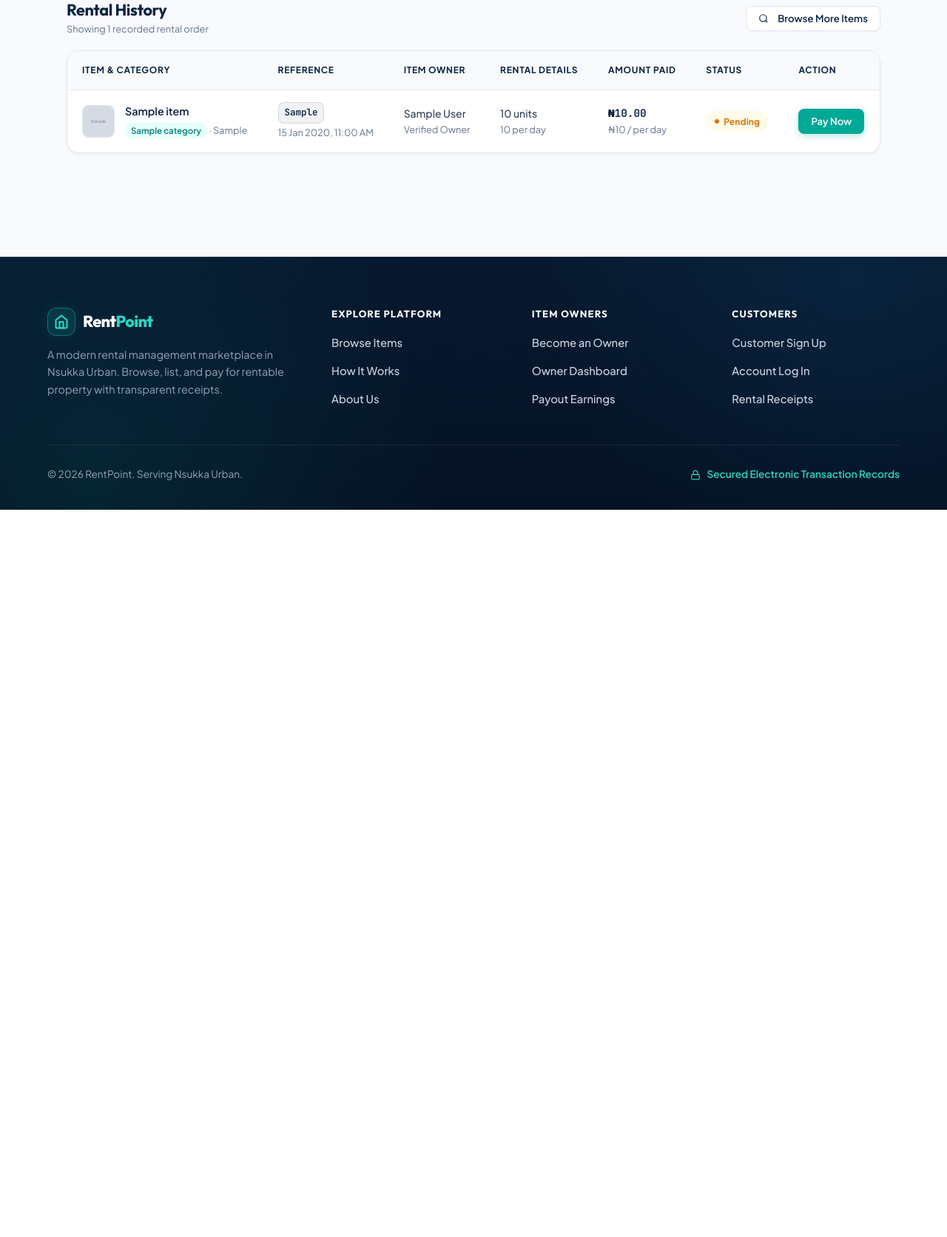
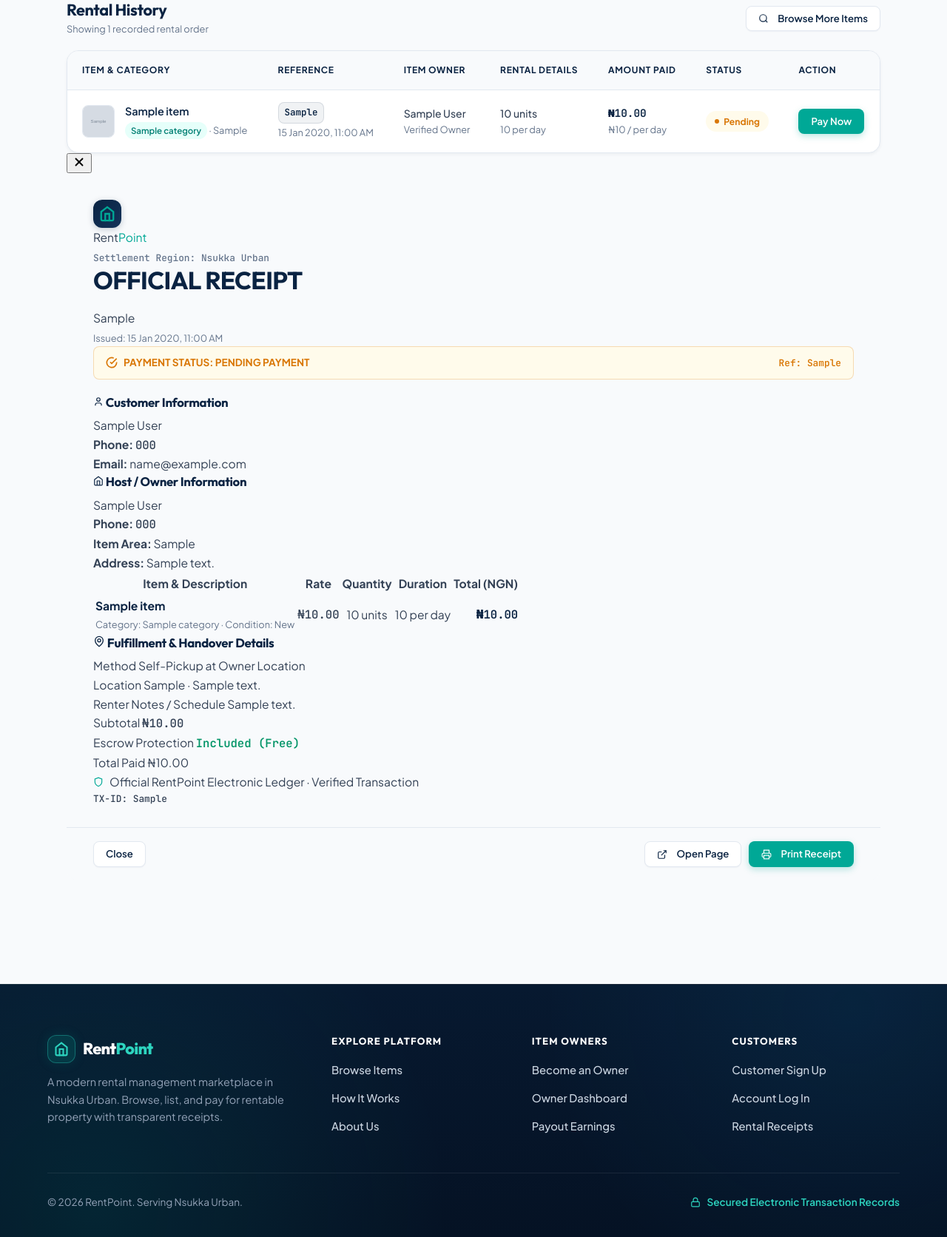
Before and after one commit to odibest7/rentpoint, a Django app: page /transactions/mine/ in a window 1280 px wide. Shown: the part 491-2163 px from the top of the page at 74% size. Before the commit the page ends 1180 px from the top, so only its background shows below. Run offline with Django 5.2, Linux system fonts and the light colour scheme; a user stored in the database is signed in; tables that the repository leaves empty hold one stand-in row (values such as "Sample post"); grey boxes marked "Sample" are stand-in pictures.

Commit message:
feat(ui): implement animated pop-up modal receipt engine for one-click receipt viewing

```diff
--- a/static/js/main.js
+++ b/static/js/main.js
@@ -7,6 +7,7 @@
   initAlertDismiss();
   initFormsetAdd();
   initConfirmDialogs();
+  initModalPopups();
 });
 
 function initMobileNav() {
@@ -70,3 +71,67 @@
     });
   });
 }
+
+/**
+ * Handles smooth pop-up receipt modals across the platform.
+ */
+function initModalPopups() {
+  function openModal(modalId) {
+    const modal = document.getElementById(modalId);
+    if (!modal) return;
+    modal.classList.add("is-open");
+    document.body.style.overflow = "hidden";
+  }
+
+  function closeModal(modal) {
+    if (!modal) return;
+    modal.classList.remove("is-open");
+    // Only restore body scrolling if no other modals are open
+    if (!document.querySelector(".modal-backdrop.is-open")) {
+      document.body.style.overflow = "";
+    }
+  }
+
+  // Open modal triggers
+  document.querySelectorAll("[data-open-modal]").forEach(function (trigger) {
+    trigger.addEventListener("click", function (e) {
+      e.preventDefault();
+      const modalId = trigger.getAttribute("data-open-modal");
+      openModal(modalId);
+    });
+  });
+
+  // Close modal triggers
+  document.querySelectorAll("[data-close-modal]").forEach(function (btn) {
+    btn.addEventListener("click", function (e) {
+      e.preventDefault();
+      const modal = btn.closest(".modal-backdrop");
+      closeModal(modal);
+    });
+  });
+
+  // Click outside dialog to close
+  document.querySelectorAll(".modal-backdrop").forEach(function (modal) {
+    modal.addEventListener("click", function (e) {
+      if (e.target === modal) {
+        closeModal(modal);
+      }
+    });
+  });
+
+  // ESC key to close any active modal
+  document.addEventListener("keydown", function (e) {
+    if (e.key === "Escape") {
+      const activeModal = document.querySelector(".modal-backdrop.is-open");
+      if (activeModal) {
+        closeModal(activeModal);
+      }
+    }
+  });
+
+  // Auto-open if URL hash matches a receipt ID (e.g. #receipt-modal-RP-XXXXX)
+  if (window.location.hash && window.location.hash.startsWith("#receipt-modal-")) {
+    const targetId = window.location.hash.substring(1);
+    openModal(targetId);
+  }
+}
--- /dev/null
+++ b/transactions/templates/transactions/_receipt_modal.html
@@ -0,0 +1,174 @@
+<!-- Popup Receipt Modal for Transaction #{{ transaction.reference }} -->
+<div id="receipt-modal-{{ transaction.reference }}" class="modal-backdrop receipt-modal no-print" role="dialog" aria-modal="true" aria-labelledby="receipt-title-{{ transaction.reference }}">
+  <div class="receipt-modal-dialog">
+    <button type="button" class="modal-close-btn no-print" data-close-modal title="Close receipt popup">
+      <svg width="18" height="18" viewBox="0 0 24 24" fill="none" stroke="currentColor" stroke-width="2.5" stroke-linecap="round"><line x1="18" y1="6" x2="6" y2="18"/><line x1="6" y1="6" x2="18" y2="18"/></svg>
+    </button>
+
+    <div class="receipt-card" style="box-shadow:none; border:none; padding: 36px 36px 28px;">
+      <!-- Receipt Document Header -->
+      <div class="receipt-header">
+        <div>
+          <div class="receipt-brand-mark">
+            <span class="brand-icon">
+              <svg width="22" height="22" viewBox="0 0 24 24" fill="none" stroke="currentColor" stroke-width="2.5" stroke-linecap="round"><path d="m3 9 9-7 9 7v11a2 2 0 0 1-2 2H5a2 2 0 0 1-2-2z"/><polyline points="9 22 9 12 15 12 15 22"/></svg>
+            </span>
+            <span>Rent<span style="color:var(--color-accent-teal);">Point</span></span>
+          </div>
+          <div class="mono text-xs" style="color:var(--color-ink-muted); margin-top:4px;">
+            Settlement Region: {{ PLATFORM_SERVICE_AREA }}
+          </div>
+        </div>
+
+        <div class="receipt-doc-badge">
+          <h2 id="receipt-title-{{ transaction.reference }}" class="receipt-doc-title">OFFICIAL RECEIPT</h2>
+          <div class="receipt-ref-code">{{ transaction.reference }}</div>
+          <div class="subtle text-xs" style="margin-top: 4px;">
+            Issued: {{ transaction.paid_at|default:transaction.created_at|date:"d M Y, h:i A" }}
+          </div>
+        </div>
+      </div>
+
+      <!-- Transaction Status Banner -->
+      <div style="display: flex; align-items: center; justify-content: space-between; padding: 10px 16px; border-radius: var(--radius-sm); margin-bottom: 20px; {% if transaction.status == 'paid' %}background: var(--color-success-tint); border: 1px solid rgba(5, 150, 105, 0.25); color: var(--color-success);{% elif transaction.status == 'pending' %}background: var(--color-warning-tint); border: 1px solid rgba(217, 119, 6, 0.25); color: var(--color-warning);{% else %}background: var(--color-danger-tint); border: 1px solid rgba(220, 38, 38, 0.25); color: var(--color-danger);{% endif %}">
+        <div style="display: flex; align-items: center; gap: 8px; font-weight: 700; font-size: 0.85rem;">
+          <svg width="16" height="16" viewBox="0 0 24 24" fill="none" stroke="currentColor" stroke-width="2.5"><path d="M22 11.08V12a10 10 0 1 1-5.93-9.14"/><polyline points="22 4 12 14.01 9 11.01"/></svg>
+          PAYMENT STATUS: {{ transaction.get_status_display|upper }}
+        </div>
+        <div class="mono text-xs" style="font-weight: 600;">
+          {% if transaction.provider_reference %}Ref: {{ transaction.provider_reference }}{% else %}Channel: Electronic Escrow{% endif %}
+        </div>
+      </div>
+
+      <!-- Parties Overview: Customer & Item Owner -->
+      <div class="receipt-parties-grid">
+        <div class="receipt-party-col">
+          <h4>
+            <svg width="14" height="14" viewBox="0 0 24 24" fill="none" stroke="currentColor" stroke-width="2"><path d="M19 21v-2a4 4 0 0 0-4-4H9a4 4 0 0 0-4 4v2"/><circle cx="12" cy="7" r="4"/></svg>
+            Customer Information
+          </h4>
+          <div class="receipt-party-name">{{ transaction.customer.get_full_name|default:transaction.customer.username }}</div>
+          <div class="receipt-party-detail"><strong>Phone:</strong> <span class="mono">{{ transaction.contact_phone|default:transaction.customer.phone_number|default:"Not specified" }}</span></div>
+          <div class="receipt-party-detail"><strong>Email:</strong> {{ transaction.customer.email }}</div>
+          {% if transaction.delivery_option == "delivery" and transaction.delivery_address %}
+            <div class="receipt-party-detail"><strong>Delivery Address:</strong> {{ transaction.delivery_address }}</div>
+          {% endif %}
+        </div>
+
+        <div class="receipt-party-col">
+          <h4>
+            <svg width="14" height="14" viewBox="0 0 24 24" fill="none" stroke="currentColor" stroke-width="2"><path d="m3 9 9-7 9 7v11a2 2 0 0 1-2 2H5a2 2 0 0 1-2-2z"/><polyline points="9 22 9 12 15 12 15 22"/></svg>
+            Host / Owner Information
+          </h4>
+          <div class="receipt-party-name">{{ transaction.owner.get_full_name|default:transaction.owner.username }}</div>
+          <div class="receipt-party-detail"><strong>Phone:</strong> <span class="mono">{{ transaction.owner.phone_number|default:"Verified Host" }}</span></div>
+          <div class="receipt-party-detail"><strong>Item Area:</strong> {{ transaction.item.location }}</div>
+          {% if transaction.owner.address %}
+            <div class="receipt-party-detail"><strong>Address:</strong> {{ transaction.owner.address }}</div>
+          {% endif %}
+        </div>
+      </div>
+
+      <!-- Itemized Rental Breakdown Table -->
+      <table class="receipt-table">
+        <thead>
+          <tr>
+            <th>Item &amp; Description</th>
+            <th class="text-center">Rate</th>
+            <th class="text-center">Quantity</th>
+            <th class="text-center">Duration</th>
+            <th class="text-right">Total (NGN)</th>
+          </tr>
+        </thead>
+        <tbody>
+          <tr>
+            <td>
+              <div class="font-bold" style="color: var(--color-primary-navy);">{{ transaction.item.name }}</div>
+              <div class="subtle text-xs" style="margin-top: 2px;">
+                Category: {{ transaction.item.category.name }} &middot; Condition: {{ transaction.item.get_condition_display }}
+              </div>
+            </td>
+            <td class="text-center mono">₦{{ transaction.item.rental_price|floatformat:2 }}</td>
+            <td class="text-center">{{ transaction.quantity }} unit{{ transaction.quantity|pluralize }}</td>
+            <td class="text-center">{{ transaction.duration }} {{ transaction.item.get_price_unit_display }}</td>
+            <td class="text-right mono font-bold" style="color: var(--color-primary-navy);">₦{{ transaction.amount|floatformat:2 }}</td>
+          </tr>
+        </tbody>
+      </table>
+
+      <!-- Handover & Fulfillment Instructions Box -->
+      <div class="receipt-handover-box">
+        <h4 class="receipt-handover-title">
+          <svg width="16" height="16" viewBox="0 0 24 24" fill="none" stroke="currentColor" stroke-width="2" stroke-linecap="round"><path d="M20 10c0 6-8 12-8 12s-8-6-8-12a8 8 0 0 1 16 0Z"/><circle cx="12" cy="10" r="3"/></svg>
+          Fulfillment &amp; Handover Details
+        </h4>
+        <div class="receipt-handover-grid">
+          <div class="receipt-handover-item">
+            <span>Method</span>
+            <span>{{ transaction.get_delivery_option_display }}</span>
+          </div>
+          <div class="receipt-handover-item">
+            <span>Location</span>
+            <span>{{ transaction.item.location }}{% if transaction.owner.address %} &middot; {{ transaction.owner.address }}{% endif %}</span>
+          </div>
+          {% if transaction.delivery_option == "delivery" and transaction.delivery_address %}
+            <div class="receipt-handover-item" style="grid-column: span 2;">
+              <span>Delivery Destination</span>
+              <span>{{ transaction.delivery_address }}</span>
+            </div>
+          {% endif %}
+          {% if transaction.pickup_notes %}
+            <div class="receipt-handover-item" style="grid-column: span 2;">
+              <span>Renter Notes / Schedule</span>
+              <span>{{ transaction.pickup_notes }}</span>
+            </div>
+          {% endif %}
+        </div>
+      </div>
+
+      <!-- Financial Totals Summary -->
+      <div class="receipt-summary-box">
+        <div class="receipt-summary-row">
+          <span>Subtotal</span>
+          <span class="mono">₦{{ transaction.amount|floatformat:2 }}</span>
+        </div>
+        <div class="receipt-summary-row">
+          <span>Escrow Protection</span>
+          <span class="mono" style="color:var(--color-success); font-weight:600;">Included (Free)</span>
+        </div>
+        <div class="receipt-summary-total">
+          <span>Total Paid</span>
+          <span class="total-figure">₦{{ transaction.amount|floatformat:2 }}</span>
+        </div>
+      </div>
+
+      <!-- Security & Legal Ledger Verification -->
+      <div class="receipt-security-footer">
+        <div style="display: flex; align-items: center; gap: 8px;">
+          <svg width="14" height="14" viewBox="0 0 24 24" fill="none" stroke="var(--color-accent-teal)" stroke-width="2"><path d="M12 22s8-4 8-10V5l-8-3-8 3v7c0 6 8 10 8 10z"/></svg>
+          <span>Official RentPoint Electronic Ledger &middot; Verified Transaction</span>
+        </div>
+        <div class="mono text-xs">
+          TX-ID: {{ transaction.reference }}
+        </div>
+      </div>
+    </div>
+
+    <!-- Modal Footer Controls -->
+    <div class="modal-footer-bar no-print" style="display: flex; justify-content: space-between; align-items: center; padding: 18px 36px; background: var(--color-bg); border-top: 1px solid var(--color-border); border-radius: 0 0 var(--radius-lg) var(--radius-lg);">
+      <button type="button" class="btn btn-sm btn-outline" data-close-modal>
+        Close
+      </button>
+      <div style="display: flex; gap: 10px;">
+        <a href="{% url 'transactions:receipt' transaction.reference %}" class="btn btn-sm btn-outline" target="_blank" title="Open full receipt page">
+          <svg width="14" height="14" viewBox="0 0 24 24" fill="none" stroke="currentColor" stroke-width="2" style="margin-right: 4px;"><path d="M18 13v6a2 2 0 0 1-2 2H5a2 2 0 0 1-2-2V8a2 2 0 0 1 2-2h6"/><polyline points="15 3 21 3 21 9"/><line x1="10" y1="14" x2="21" y2="3"/></svg>
+          Open Page
+        </a>
+        <button type="button" onclick="window.print()" class="btn btn-sm btn-primary">
+          <svg width="14" height="14" viewBox="0 0 24 24" fill="none" stroke="currentColor" stroke-width="2" style="margin-right: 4px;"><polyline points="6 9 6 2 18 2 18 9"/><path d="M6 18H4a2 2 0 0 1-2-2v-5a2 2 0 0 1 2-2h16a2 2 0 0 1 2 2v5a2 2 0 0 1-2 2h-2"/><rect width="12" height="8" x="6" y="14"/></svg>
+          Print Receipt
+        </button>
+      </div>
+    </div>
+  </div>
+</div>
--- a/transactions/templates/transactions/transaction_list.html
+++ b/transactions/templates/transactions/transaction_list.html
@@ -119,7 +119,7 @@
                       {% endif %}
                     </td>
                     <td class="text-right">
-                      <a href="{% url 'transactions:receipt' transaction.reference %}" class="btn btn-sm btn-outline">
+                      <a href="{% url 'transactions:receipt' transaction.reference %}" data-open-modal="receipt-modal-{{ transaction.reference }}" class="btn btn-sm btn-outline">
                         <svg width="14" height="14" viewBox="0 0 24 24" fill="none" stroke="currentColor" stroke-width="2" style="margin-right:4px;"><path d="M14 2H6a2 2 0 0 0-2 2v16a2 2 0 0 0 2 2h12a2 2 0 0 0 2-2V8z"/><polyline points="14 2 14 8 20 8"/></svg>
                         Receipt
                       </a>
@@ -129,6 +129,11 @@
               </tbody>
             </table>
           </div>
+
+          <!-- Popup Receipt Modals for Owner Orders -->
+          {% for transaction in transactions %}
+            {% include "transactions/_receipt_modal.html" with transaction=transaction %}
+          {% endfor %}
         {% else %}
           <div class="empty-state">
             <div class="empty-icon">
@@ -252,7 +257,7 @@
                   </td>
                   <td class="text-right">
                     {% if transaction.status == "paid" %}
-                      <a href="{% url 'transactions:receipt' transaction.reference %}" class="btn btn-sm btn-outline">
+                      <a href="{% url 'transactions:receipt' transaction.reference %}" data-open-modal="receipt-modal-{{ transaction.reference }}" class="btn btn-sm btn-outline">
                         <svg width="14" height="14" viewBox="0 0 24 24" fill="none" stroke="currentColor" stroke-width="2" style="margin-right:4px;"><path d="M14 2H6a2 2 0 0 0-2 2v16a2 2 0 0 0 2 2h12a2 2 0 0 0 2-2V8z"/><polyline points="14 2 14 8 20 8"/></svg>
                         View Receipt
                       </a>
@@ -271,6 +276,11 @@
             </tbody>
           </table>
         </div>
+
+        <!-- Popup Receipt Modals for Customer Rentals -->
+        {% for transaction in transactions %}
+          {% include "transactions/_receipt_modal.html" with transaction=transaction %}
+        {% endfor %}
       {% else %}
         <div class="empty-state" style="background:var(--color-surface); border:1px solid var(--color-border); border-radius:var(--radius-lg); padding:48px 24px;">
           <div class="empty-icon" style="background:var(--color-accent-teal-subtle); color:var(--color-accent-teal-dark);">
```
Also changed, not shown: static/css/main.css (+64 -0 lines), templates/site_admin/transactions.html (+6 -1 lines).
